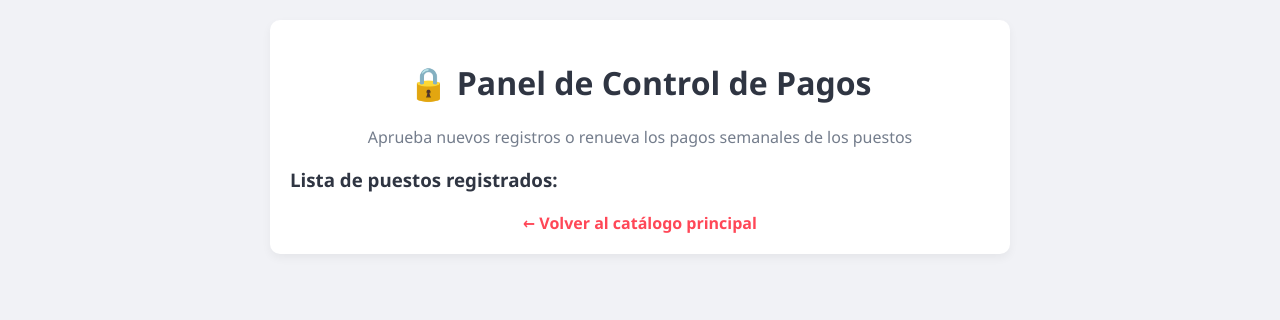
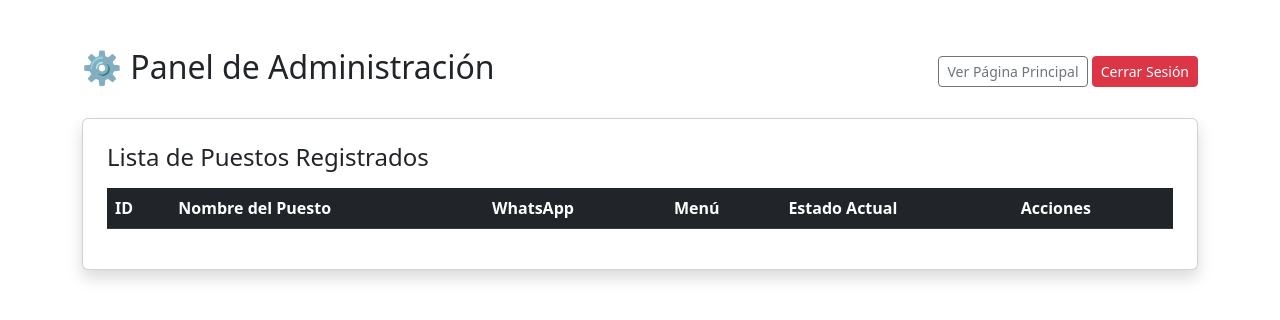
Before and after one commit to estradazeta84-png/jubilant-journey, a Flask app: page /admin in a window 1280 px wide. Shown: the top 320 px of the page. Run offline with Flask 3, Linux system fonts and the light colour scheme; the visitor is signed in with stand-in values (Sample User, id 1); data that the repository does not hold is empty.

Commit message:
Update admin.html

```diff
--- a/templates/admin.html
+++ b/templates/admin.html
@@ -3,55 +3,59 @@
 <head>
     <meta charset="UTF-8">
     <meta name="viewport" content="width=device-width, initial-scale=1.0">
-    <title>Panel de Administración de Pagos</title>
-    <style>
-        body { font-family: 'Segoe UI', Tahoma, sans-serif; background-color: #f1f2f6; margin: 0; padding: 20px; color: #2f3542; }
-        .container { max-width: 700px; margin: 0 auto; background: white; padding: 20px; border-radius: 10px; box-shadow: 0 4px 10px rgba(0,0,0,0.05); }
-        h1 { color: #2f3542; text-align: center; }
-        .puesto-card { border: 1px solid #dcdde1; padding: 15px; border-radius: 8px; margin-bottom: 12px; display: flex; justify-content: space-between; align-items: center; background: #fff; }
-        .btn-aprobar { background-color: #2ed573; color: white; border: none; padding: 8px 12px; border-radius: 5px; font-weight: bold; cursor: pointer; }
-        .btn-renovar { background-color: #1877f2; color: white; border: none; padding: 8px 12px; border-radius: 5px; font-weight: bold; cursor: pointer; }
-        .btn-baja { background-color: #ff4757; color: white; border: none; padding: 8px 12px; border-radius: 5px; font-weight: bold; cursor: pointer; }
-        .regresar { display: block; text-align: center; margin-top: 20px; color: #ff4757; text-decoration: none; font-weight: bold; }
-    </style>
+    <title>Panel de Administración - Valle de los Olivos</title>
+    <link href="https://cdn.jsdelivr.net/npm/bootstrap@5.3.0/dist/css/bootstrap.min.css" rel="stylesheet">
+    <link rel="stylesheet" href="{{ url_for('static', filename='style.css') }}">
 </head>
 <body>
-    <div class="container">
-        <h1>🔒 Panel de Control de Pagos</h1>
-        <p style="text-align: center; color: #747d8c;">Aprueba nuevos registros o renueva los pagos semanales de los puestos</p>
+    <div class="container py-5">
+        <div class="d-flex justify-content-between align-items-center mb-4">
+            <h2>⚙️ Panel de Administración</h2>
+            <div>
+                <a href="/" class="btn btn-outline-secondary btn-sm">Ver Página Principal</a>
+                <a href="/admin-logout" class="btn btn-danger btn-sm">Cerrar Sesión</a>
+            </div>
+        </div>
 
-        <h3>Lista de puestos registrados:</h3>
-
-        {% for p in puestos %}
-            <div class="puesto-card">
-                <div>
-                    <h3 style="margin: 0 0 5px 0;">{{ p.nombre }}</h3>
-                    <p style="margin: 0; font-size: 14px; color: #747d8c;">{{ p.detalle }} | Tel: {{ p.telefono }}</p>
-                    <p style="margin: 5px 0 0 0; font-size: 13px;">
-                        <b>Estado:</b> <span style="color: {% if p.estado == 'Activo' %}#2ed573{% elif p.estado == 'Pendiente' %}#ffa502{% else %}#ff4757{% endif %};">{{ p.estado }}</span><br>
-                        <b>Vence / Vigencia:</b> {{ p.vence.strftime('%Y-%m-%d') }}
-                    </p>
-                </div>
-
-                <div>
-                    <form method="POST" style="display: flex; gap: 5px;">
-                        <input type="hidden" name="puesto_id" value="{{ p.id }}">
-
-                        {% if p.estado != 'Activo' %}
-                            <button type="submit" name="accion" value="aprobar" class="btn-aprobar">Aprobar Pago</button>
-                        {% else %}
-                            <button type="submit" name="accion" value="renovar" class="btn-renovar">Renovar 7 días</button>
-                        {% endif %}
-
-                        {% if p.estado != 'De baja' %}
-                            <button type="submit" name="accion" value="baja" class="btn-baja">Bloquear (Baja)</button>
-                        {% endif %}
-                    </form>
-                </div>
+        <div class="card shadow p-4">
+            <h4 class="mb-3">Lista de Puestos Registrados</h4>
+            <div class="table-responsive">
+                <table class="table table-hover align-middle">
+                    <thead class="table-dark">
+                        <tr>
+                            <th>ID</th>
+                            <th>Nombre del Puesto</th>
+                            <th>WhatsApp</th>
+                            <th>Menú</th>
+                            <th>Estado Actual</th>
+                            <th>Acciones</th>
+                        </tr>
+                    </thead>
+                    <tbody>
+                        {% for puesto in puestos %}
+                        <tr>
+                            <td>{{ puesto.id }}</td>
+                            <td><strong>{{ puesto.nombre }}</strong></td>
+                            <td>{{ puesto.whatsapp }}</td>
+                            <td><small>{{ puesto.menu }}</small></td>
+                            <td>
+                                {% if puesto.estado == 'Activo' %}
+                                    <span class="badge bg-success">Activo</span>
+                                {% else %}
+                                    <span class="badge bg-danger">De baja</span>
+                                {% endif %}
+                            </td>
+                            <td>
+                                <a href="/admin/cambiar/{{ puesto.id }}" class="btn btn-sm {% if puesto.estado == 'Activo' %}btn-warning{% else %}btn-success{% endif %}">
+                                    {% if puesto.estado == 'Activo' %}Pausar / Dar de baja{% else %}Activar{% endif %}
+                                </a>
+                            </td>
+                        </tr>
+                        {% endfor %}
+                    </tbody>
+                </table>
             </div>
-        {% endfor %}
-
-        <a href="/" class="regresar">← Volver al catálogo principal</a>
+        </div>
     </div>
 </body>
 </html>
```
